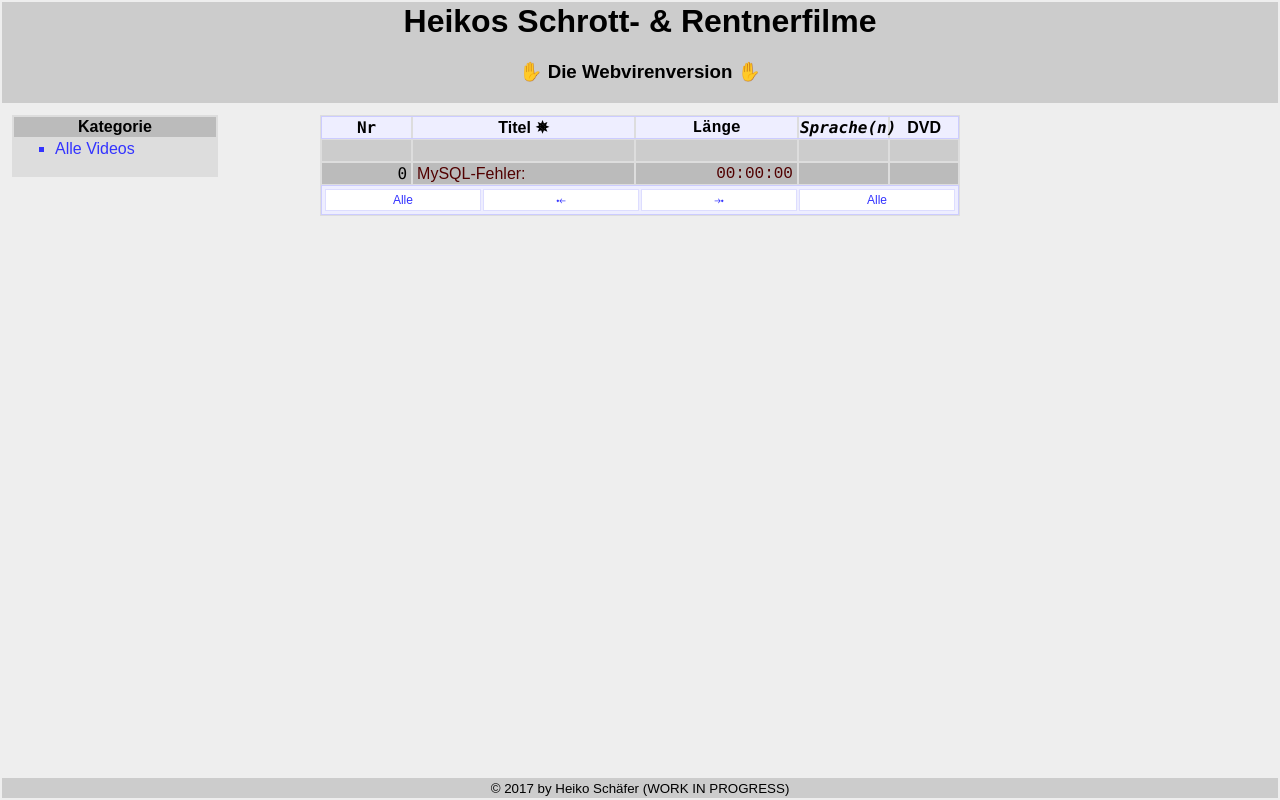
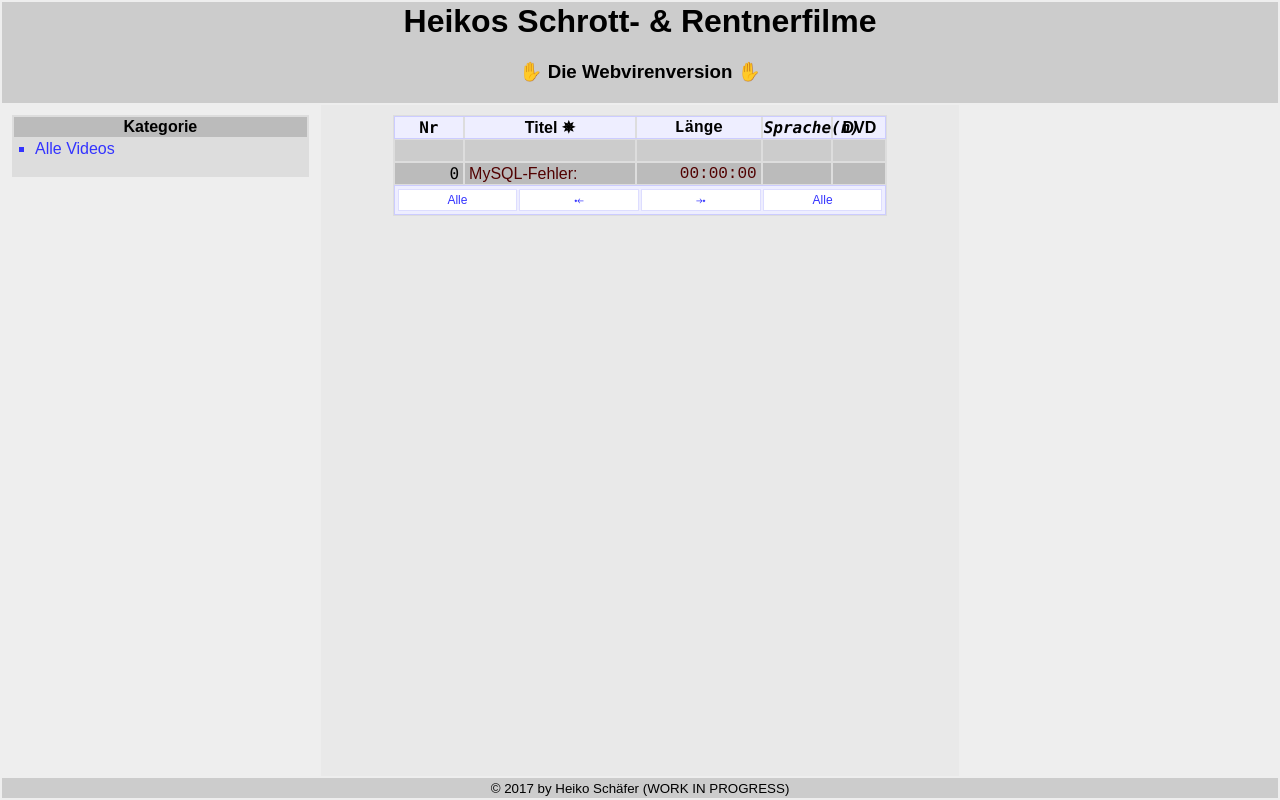
Before and after one commit to velnias75/webvirus, a PHP site: page / in a window 1280 px wide. Run offline with PHP 8.4, Linux system fonts and the light colour scheme; data that the repository does not hold is empty; a stand-in replaces the project's code that opens the database connection; some web fonts are replaced.

Commit message:
layout fixes

```diff
--- a/classes/cat_choice.php
+++ b/classes/cat_choice.php
@@ -28,7 +28,7 @@ class CatChoice extends MySQLBase {
   public function render() {
 
     echo "<table class=\"cat_nav\" border=\"0\" width=\"100%\"><tr><th class=\"cat_nav\">Kategorie</th></tr>".
-    "<tr><td nowrap><ul class=\"cat_nav\"><li class=\"cat_0".($this->movies->category() == -1 ? " cat_nav_active" : "")."\">".
+    "<tr><td><ul class=\"cat_nav\"><li class=\"cat_0".($this->movies->category() == -1 ? " cat_nav_active" : "")."\">".
       ($this->movies->category() != -1 ? "<a class=\"cat_nav\" href=\"".$this->movies->queryString(-1)."\">" : "").
       "Alle Videos".
       ($this->movies->category() != -1 ? "</a>" : "")."</li>\n";
--- a/css/db.css
+++ b/css/db.css
@@ -3,9 +3,9 @@ body { margin: 0; background-color: #eeeeee; font-family: 'Arial', sans-serif; f
 #layout { height: 100%; }
 #layout_top { background-color: #cccccc; height: 60px; min-height: 60px; max-height: 60px; }
 #layout_bottom { background-color: #cccccc; height: 20px; min-height: 20px; max-height: 20px; }
-#layout_left { padding: 10px; min-width: 80px; max-width: 80px; }
-#layout_right { padding: 10px; min-width: 80px; max-width: 80px; }
-#layout_content { padding: 10px; }
+#layout_left { padding: 10px; min-width: 160px; max-width: 160px; }
+#layout_right { padding: 10px; min-width: 160px; max-width: 160px; }
+#layout_content { background-color: #e9e9e9; padding: 10px; }
 
 table.list { background-color: #dddddd; width: 80%; }
 td.list { padding-left: 4px; padding-right: 4px; }
@@ -13,7 +13,7 @@ a.list { text-decoration: none; color: inherit; }
 
 table.cat_nav { background-color: #dddddd; margin: 0px; padding: 0px; border: 0px; }
 th.cat_nav { background-color: #bbbbbb; }
-ul.cat_nav { list-style-type: circle; }
+ul.cat_nav { padding-left: 20px; list-style-type: circle; }
 li.cat_nav_active { list-style-type: square; }
 a.cat_nav { text-decoration: none; color: inherit; }
 
```
